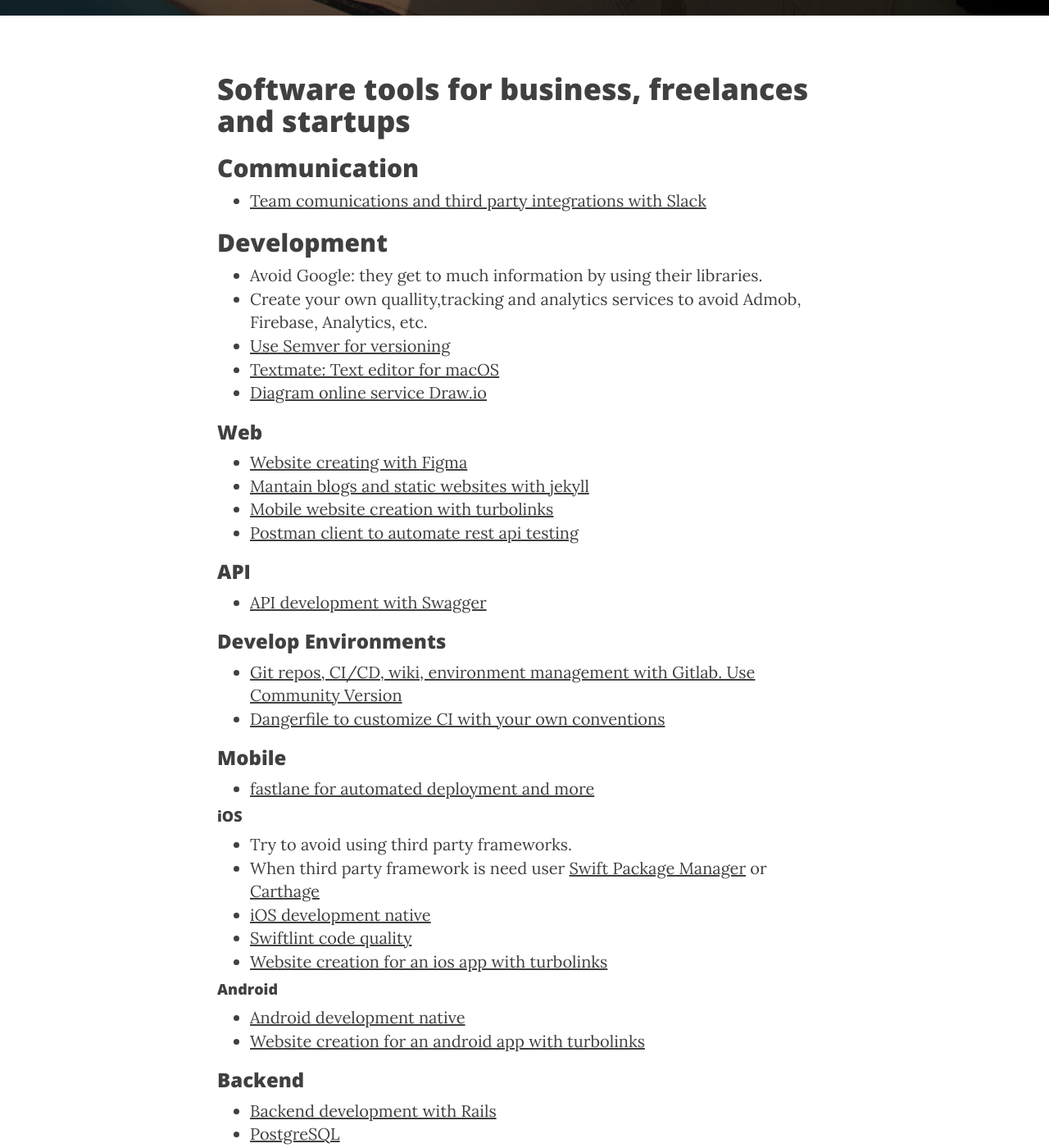
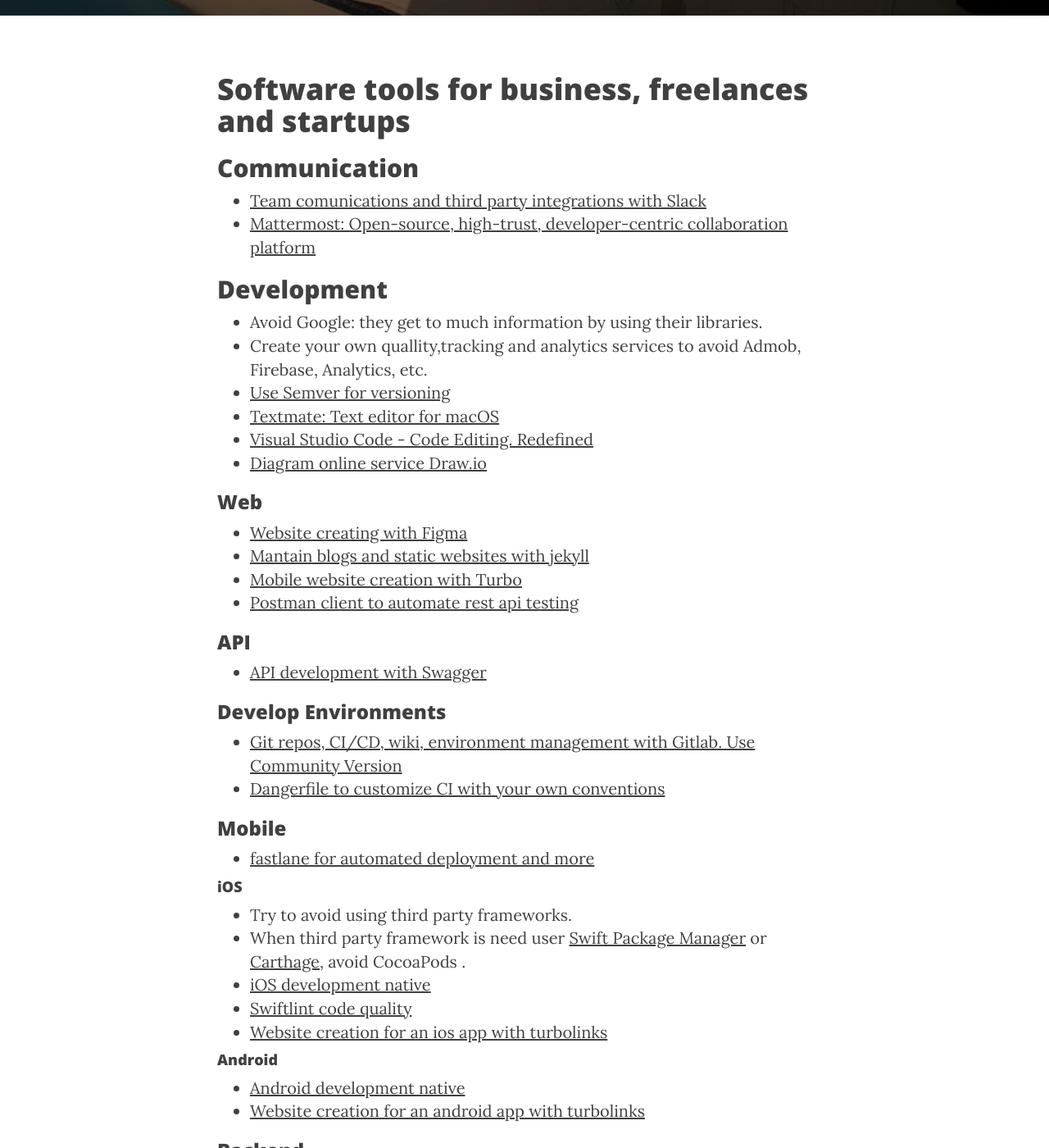
Before and after one commit to madcato/madcato.github.io, a Jekyll site: the page built from _posts/2019-06-09-software-tools.markdown, in a window 1280 px wide and 1400 px high, scrolled down 515 px. Shown: the whole window at 82% size. Built offline with Jekyll 4.4.1, drawn with Linux system fonts in a browser that asks for light colours; nearby versions of some CDN libraries; some of the changed text lies outside the part shown.

Commit message:
software tools

```diff
--- a/_posts/2019-06-09-software-tools.markdown
+++ b/_posts/2019-06-09-software-tools.markdown
@@ -12,6 +12,7 @@
 ## Communication
 
 - [Team comunications and third party integrations with Slack](https://slack.com)
+- [Mattermost: Open-source, high-trust, developer-centric collaboration platform](https://mattermost.com)
 
 ## Development
 
@@ -19,13 +20,14 @@
 - Create your own quallity,tracking and analytics services to avoid Admob, Firebase, Analytics, etc.
 - [Use Semver for versioning](https://semver.org)
 - [Textmate: Text editor for macOS](https://macromates.com)
+- [Visual Studio Code - Code Editing. Redefined](https://code.visualstudio.com)
 - [Diagram online service Draw.io](https://www.draw.io)
 
 ### Web
 
 - [Website creating with Figma](https://www.figma.com)
 - [Mantain blogs and static websites with jekyll](https://jekyllrb.com)
-- [Mobile website creation with turbolinks](https://github.com/turbolinks/turbolinks)
+- [Mobile website creation with Turbo](https://github.com/hotwired/turbo)
 - [Postman client to automate rest api testing](https://www.getpostman.com)
 
 ### API
@@ -44,7 +46,7 @@
 #### iOS
 
 - Try to avoid using third party frameworks.
-- When third party framework is need user [Swift Package Manager](https://swift.org/package-manager/) or [Carthage](https://github.com/Carthage/Carthage)
+- When third party framework is need user [Swift Package Manager](https://swift.org/package-manager/) or [Carthage](https://github.com/Carthage/Carthage), avoid CocoaPods .
 - [iOS development native](https://developer.apple.com)
 - [Swiftlint code quality](https://github.com/realm/SwiftLint)
 - [Website creation for an ios app with turbolinks](https://github.com/turbolinks/turbolinks-ios)
```
Also changed, not shown: other parts of _posts/2019-06-09-software-tools.markdown (+3 -2 lines).
